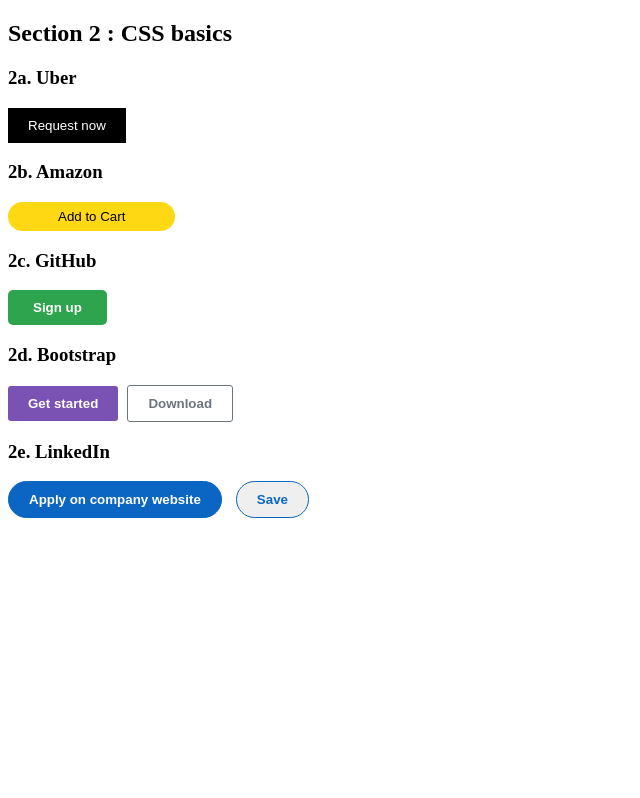
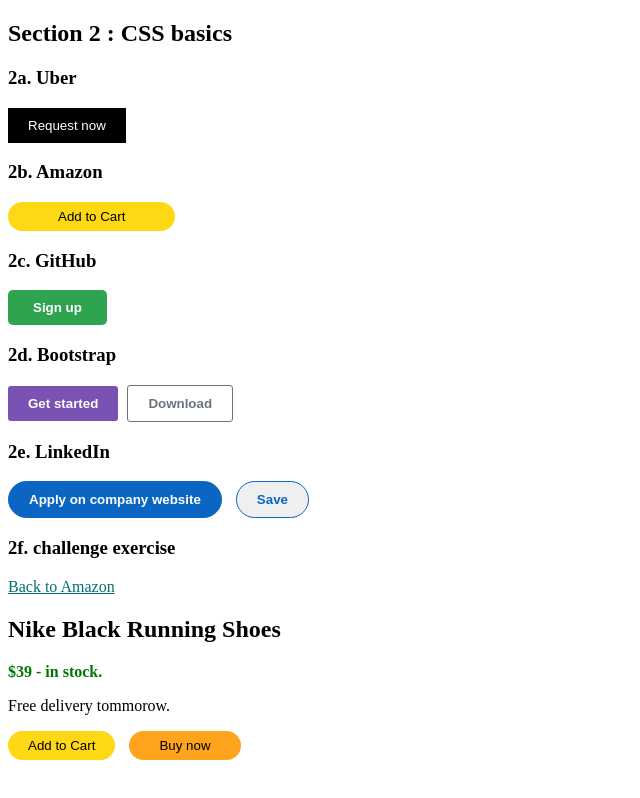
Before and after one commit to Yasminesnr/html-css-practice, a plain HTML site: page index.html in a window 1280 px wide. Shown: the whole page, without its empty margins (0-640 px from the left). Drawn offline with Linux system fonts and the light colour scheme.

Commit message:
add section 2 challenge

```diff
--- a/index.html
+++ b/index.html
@@ -36,6 +36,15 @@
           <button id="linkedin-button-save">Save</button>
         </div>
       </div>
+      <div>
+        <h3>2f. challenge exercise</h3>
+        <a href="https://www.amazon.com/" id="amazon-link">Back to Amazon</a>
+        <h1>Nike Black Running Shoes</h1>
+        <p id="price">$39 - in stock.</p>
+        <p id="delivery">Free delivery tommorow.</p>
+        <button id="add-to-cart-button">Add to Cart</button>
+        <button id="buy-now-button">Buy now</button>
+      </div>
     </section>
   </body>
 </html>
--- a/style.css
+++ b/style.css
@@ -72,3 +72,29 @@
   border-radius: 20px;
   cursor: pointer;
 }
+
+#amazon-link {
+  color: rgb(0, 113, 113);
+}
+
+#price {
+  color: rgb(0, 118, 0);
+  font-weight: bold;
+}
+
+#add-to-cart-button {
+  background-color: rgb(255, 216, 20);
+  border: none;
+  padding: 7px 20px;
+  border-radius: 20px;
+  margin-right: 10px;
+  cursor: pointer;
+}
+
+#buy-now-button {
+  background-color: rgb(255, 164, 28);
+  border: none;
+  padding: 7px 30px;
+  border-radius: 20px;
+  cursor: pointer;
+}
```
